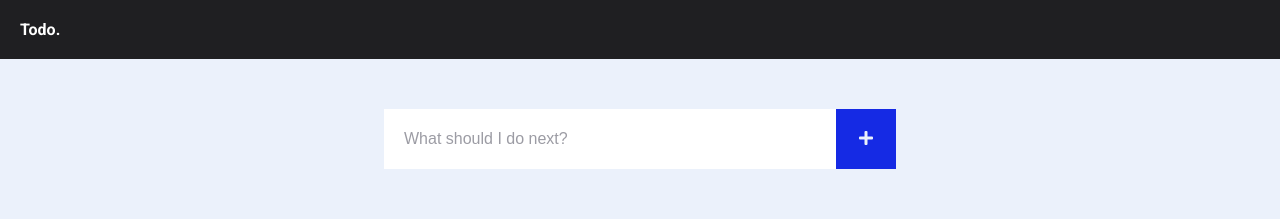
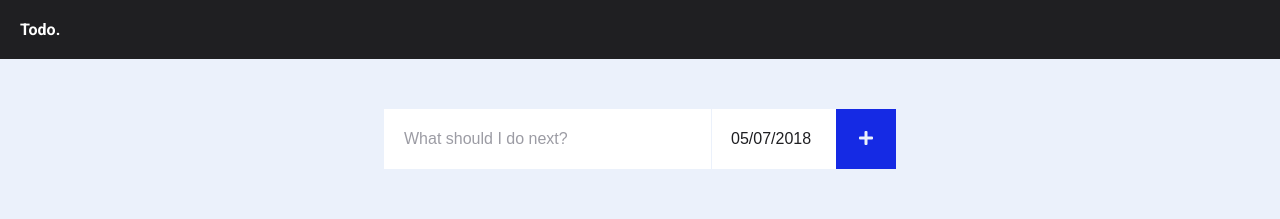
Before and after one commit to EtienneDelorieux/react-todo-app, a React (Create React App) app: page / in a window 1280 px wide. Shown: the top 219 px of the page. Built offline with nearby package versions, Linux system fonts and the light colour scheme.

Commit message:
Added and initialized the 'datepicker' package

```diff
--- a/package.json
+++ b/package.json
@@ -3,8 +3,10 @@
   "version": "0.1.0",
   "private": true,
   "dependencies": {
+    "moment": "^2.22.1",
     "node-sass-chokidar": "^1.2.2",
     "react": "^16.3.2",
+    "react-datepicker": "^1.4.1",
     "react-dom": "^16.3.2",
     "react-router-dom": "^4.2.2",
     "react-scripts": "1.1.4"
--- a/src/components/App/App.js
+++ b/src/components/App/App.js
@@ -1,5 +1,13 @@
+// React
 import React from "react"
+
+// Components
 import Header from "../Header/Header"
+
+// Libraries
+import DatePicker from "react-datepicker"
+import moment from 'moment'
+import 'react-datepicker/dist/react-datepicker.css'
 
 class App extends React.Component {
 
@@ -10,7 +18,15 @@ class App extends React.Component {
       taskList: [],
       inputValue: "",
       objectID: 0,
+      startDate: moment(),
     }
+    this.handleChange = this.handleChange.bind(this);
+  }
+
+  handleChange(date) {
+    this.setState({
+      startDate: date
+    });
   }
 
   componentWillMount() {
@@ -40,10 +56,6 @@ class App extends React.Component {
     const updatedTaskList = [...this.state.taskList]
     updatedTaskList.push(newTask)
     this.setState({ taskList: updatedTaskList, inputValue: "" })
-    // if (this.state.inputValue !== "") {
-    // } else {
-    //   console.log("Your task can't be blank");
-    // }
   }
 
   removeTask(id) {
@@ -61,20 +73,20 @@ class App extends React.Component {
         <Header />
         <section id="task__list">
           <div className="task__wrapper">
-            <div className="task__add">
-              <form onSubmit={(event) => this.addTask(event)}>
+            <form onSubmit={(event) => this.addTask(event)} className="task__form">
               <input
                 type="text"
                 value={this.state.inputValue}
                 placeholder="What should I do next?"
                 required
                 onChange={(event) => this.updateInputValue(event)}
+                className="input--task-title"
                 />
-                <button type="submit">
+              <DatePicker selected={this.state.startDate} onChange={this.handleChange} className="input--date" />
+              <button type="submit" className="task__button">
                 <i className="fas fa-plus"></i>
               </button>
             </form>
-            </div>
             {this.state.taskList.map(item =>
               <div className="task" key={item.objectID} onClick={() => this.removeTask(item.objectID)}>
                 {item.taskTitle}
--- a/src/components/Header/Header.js
+++ b/src/components/Header/Header.js
@@ -1,5 +1,4 @@
 import React, { Component } from "react";
-import App from "../App/App"
 
 import "./header.css";
 
--- a/src/stylesheets/index.css
+++ b/src/stylesheets/index.css
@@ -35,43 +35,49 @@ button:focus {
     width: 80%; } }
 
 /* TASK FORM */
-.task__add {
+.task__form {
   margin-bottom: 50px; }
 
-.task__add form {
+.task__form {
   display: flex;
   align-items: center;
-  position: relative; }
+  flex-grow: 1; }
 
-.task__add input,
-.task__add button {
+.task__form input,
+.task__button {
   height: 60px;
   line-height: 60px;
   border: none;
   transition: all 0.25s;
   font-size: 1rem; }
 
-.task__add input {
-  width: 100%;
+.task__form input {
   padding: 0 20px;
   background-color: #fff;
   color: #1f1f22; }
 
+.input--task-title,
+.input--date {
+  flex-grow: 1; }
+
+.input--date {
+  width: 125px;
+  box-shadow: inset 1px 0 0 #ebf1fb; }
+
+.task__form input:focus {
+  box-shadow: inset 5px 0 0 #152ae4; }
+
 ::placeholder {
   color: #9c9ca4; }
 
-.task__add input:focus {
-  box-shadow: inset 5px 0 0 #152ae4, 0 5px 10px rgba(8, 16, 88, 0.03), 0 10px 30px rgba(8, 16, 88, 0.1); }
-
-.task__add button {
-  position: absolute;
+.task__button {
   top: 0;
   right: 0;
   width: 60px;
   background-color: #152ae4;
   color: #ebf1fb; }
 
-.task__add button:hover {
+.task__button:hover {
   cursor: pointer;
   background-color: #273beb; }
 
--- a/src/stylesheets/index.scss
+++ b/src/stylesheets/index.scss
@@ -4,18 +4,18 @@
 @import url('https://fonts.googleapis.com/css?family=Roboto:400,600,700,900');
 
 /* TASK FORM */
-.task__add {
+.task__form {
   margin-bottom: 50px;
 }
 
-.task__add form {
+.task__form {
   display: flex;
   align-items: center;
-  position: relative;
+  flex-grow: 1;
 }
 
-.task__add input,
-.task__add button {
+.task__form input,
+.task__button {
   height: 60px;
   line-height: 60px;
   border: none;
@@ -23,23 +23,31 @@
   font-size: 1rem;
 }
 
-.task__add input {
-  width: 100%;
+.task__form input {
   padding: 0 20px;
   background-color: #fff;
   color: $dark;
+}
+
+.input--task-title,
+.input--date {
+  flex-grow: 1;
+}
+
+.input--date {
+  width: 125px;
+  box-shadow: inset 1px 0 0 $light;
+}
+
+.task__form input:focus {
+  box-shadow: inset 5px 0 0 $primary-color;
 }
 
 ::placeholder {
   color: lighten($dark, 50%);
 }
 
-.task__add input:focus {
-  box-shadow: inset 5px 0 0 $primary-color, 0 5px 10px rgba(darken($primary-color, 30%), 0.03), 0 10px 30px rgba(darken($primary-color, 30%), 0.1);
-}
-
-.task__add button {
-  position: absolute;
+.task__button {
   top: 0;
   right: 0;
   width: 60px;
@@ -47,7 +55,7 @@
   color: $light;
 }
 
-.task__add button:hover {
+.task__button:hover {
   cursor: pointer;
   background-color: lighten($primary-color, 5%);
 }
```
Also changed, not shown: 1 other file (tests, documents, lock files or other folders). Lines whose indentation alone changed are shown as unchanged.
